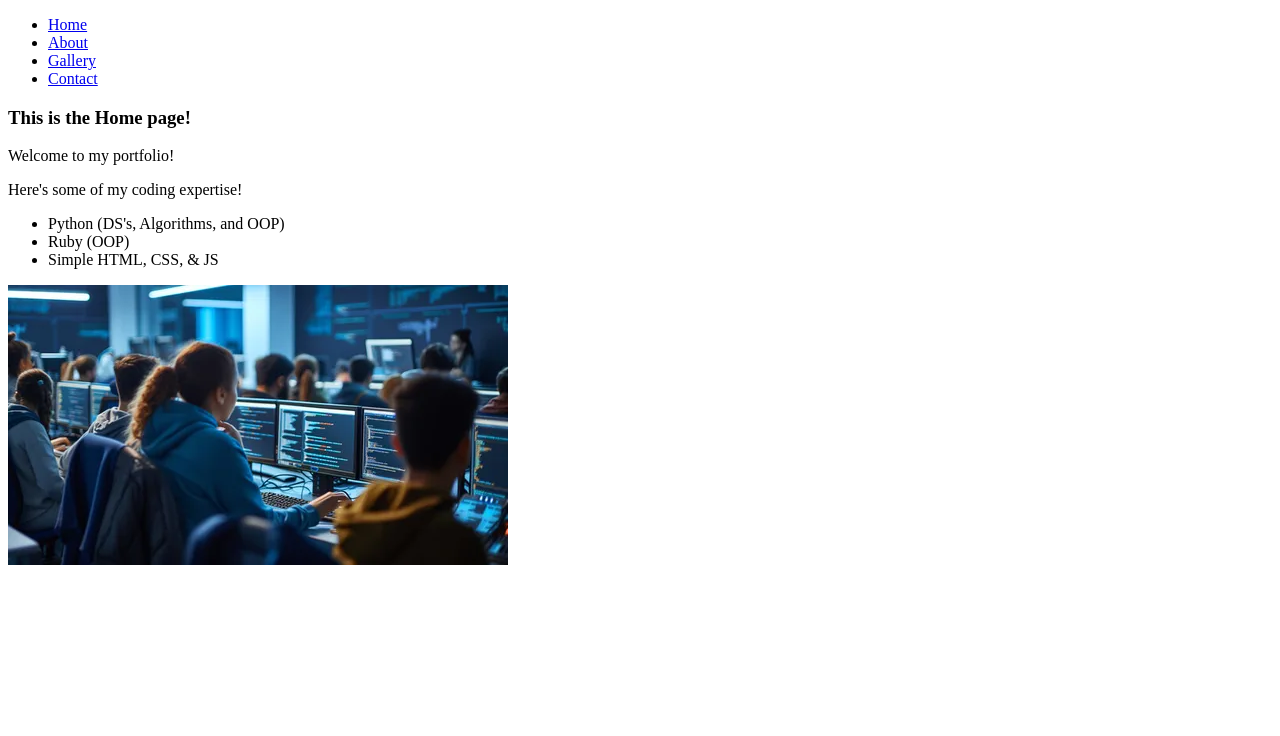
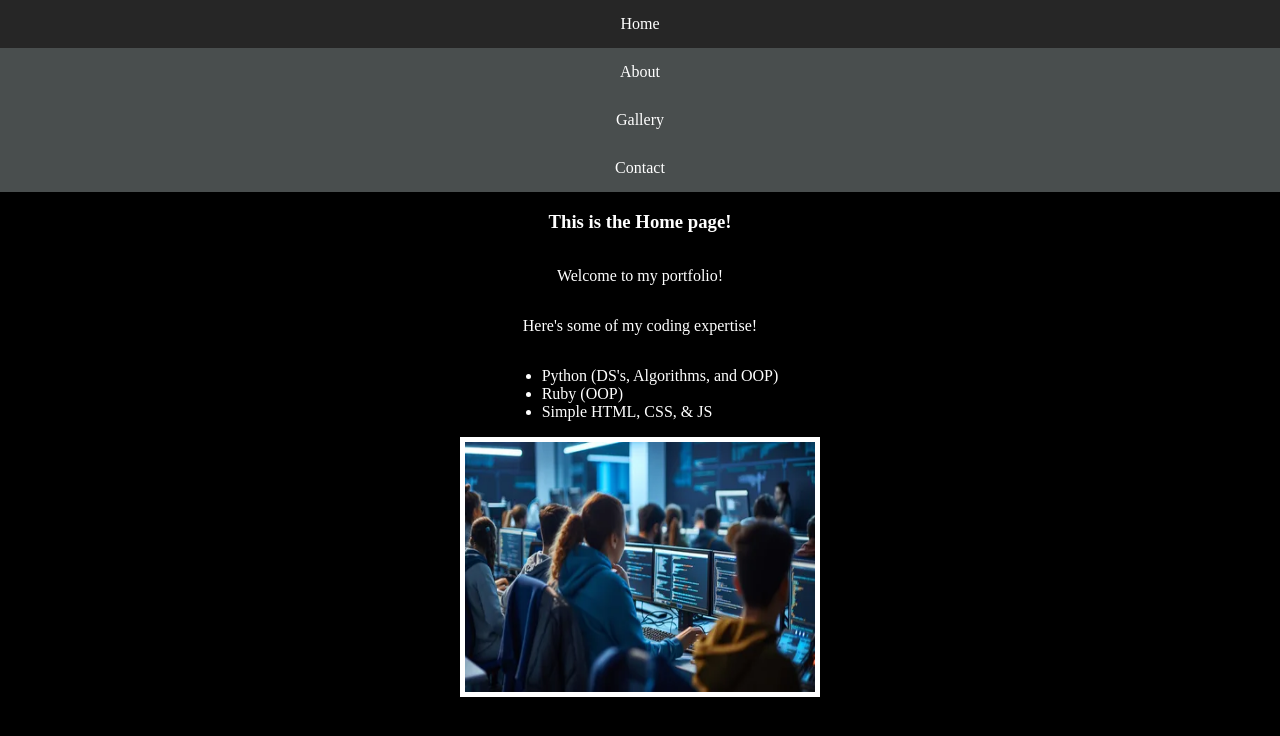
Before and after one commit to JMaronde/sa16-act3, a Django app: page /home/ in a window 1280 px wide. Shown: the top 736 px of the page. Run offline with Django 5.2, Linux system fonts and the light colour scheme.

Commit message:
Added the css styling for the home page

```diff
--- /dev/null
+++ b/devportfolio/portfolio_site/static/home.css
@@ -0,0 +1,44 @@
+body {
+    background-color: black;
+    color: white;
+    margin: 0px;
+}
+
+main {
+    display: flex;
+    flex-direction: column;
+    align-items: center;
+    margin-left: 20px;
+    margin-right: 20px
+}
+
+h1 {
+    text-align: center;
+}
+
+.navbar ul {
+    list-style-type: none;
+    background-color :rgb(73, 78, 78);
+    padding: 0px;
+    margin: 0px;
+    overflow: hidden;
+}
+
+.navbar a{
+    color: white;
+    text-decoration: none;
+    padding: 15px;
+    display: block;
+    text-align: center;
+}
+
+.navbar a:hover {
+    background-color: rgb(38, 38, 38)
+}
+
+img {
+    height: 250px;
+    width: 350px;
+    border: 5px, solid;
+    border-color: white;
+}
--- a/devportfolio/portfolio_site/templates/portfolio_site/home.html
+++ b/devportfolio/portfolio_site/templates/portfolio_site/home.html
@@ -4,6 +4,7 @@
 {% block title %}Home - Portfolio Website{% endblock %}
 
 {% block content %}
+<link rel="stylesheet" href="{% static 'home.css' %}">
 <main>
     <h3>This is the Home page!</h3>
     <p>Welcome to my portfolio!</p>
```
